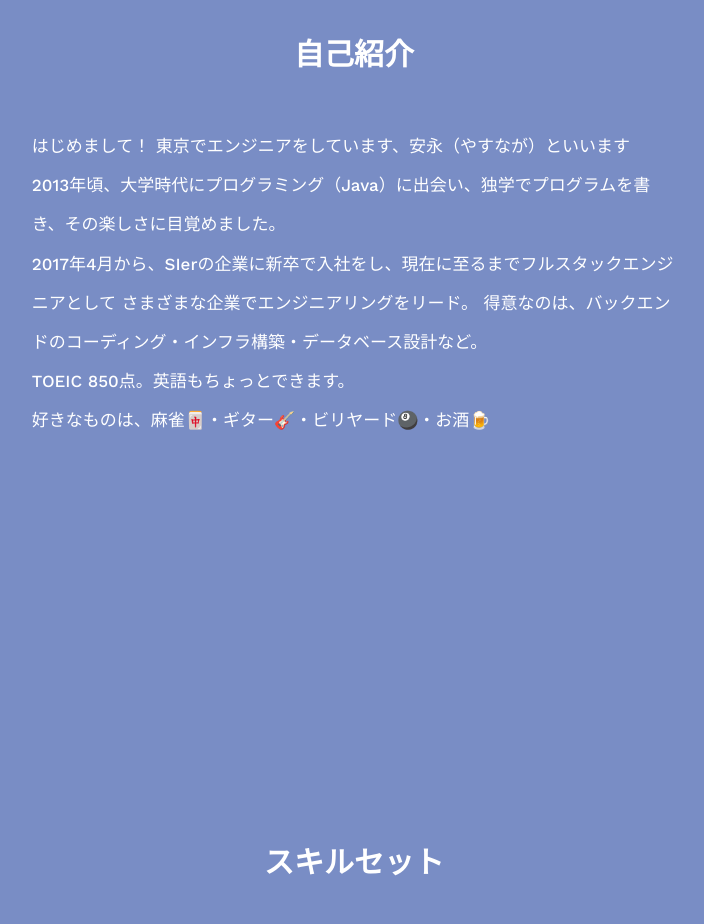
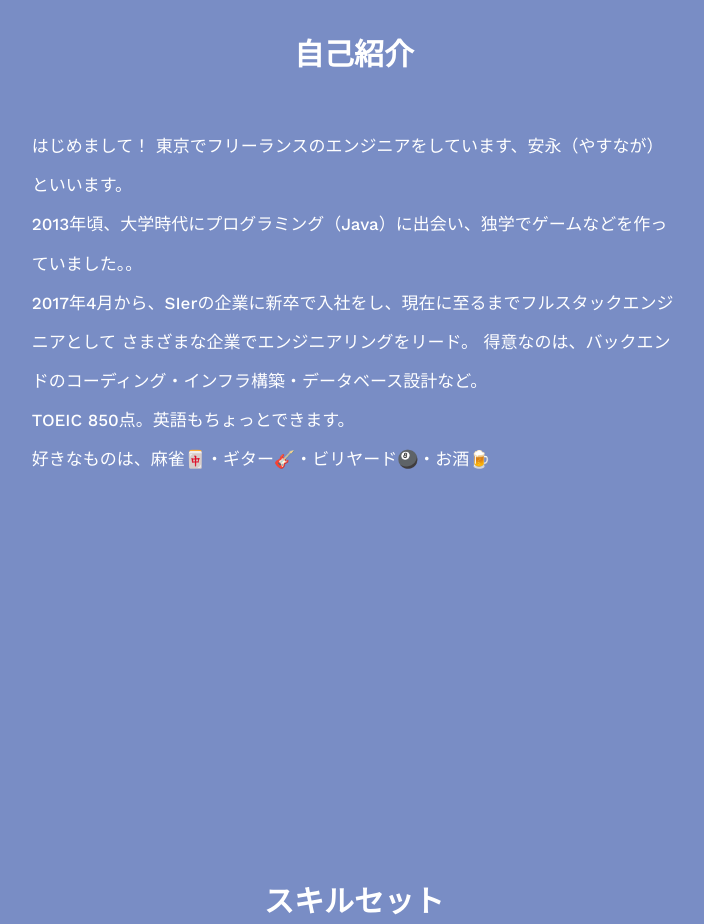
Before and after one commit to yasunaga-shuto/portfolio, a Next.js app: page / in a window 1280 px wide. Shown: the part 1060-1984 px from the top of the page, without its empty margins (286-990 px from the left). Built offline with nearby package versions, Linux system fonts and the light colour scheme.

Commit message:
紹介文変更

```diff
--- a/locales/en.ts
+++ b/locales/en.ts
@@ -8,7 +8,7 @@ export default {
   INTRODUCTION_TEXT: "Introduction",
   INTRODUCTION: `Hi!
     My name is Yasunaga working as engineer in Tokyo.<br />
-    When I was in university in 2013, I first experienced programming(Java) in class and I thought it was fun.
+    When I was in university in 2013, I first learned programming(Java) in class and created some games.
     In April 2017, I started working as full stack engineer and continue working until now,
     leading engineering in some companies.
     I can code frontend, backend and infrastructure. I'm good at writing backend, designing database structure and so on.<br />
--- a/locales/ja.ts
+++ b/locales/ja.ts
@@ -7,8 +7,8 @@ export default {
   CATCH2: "もっと便利で楽しい世界へ",
   INTRODUCTION_TEXT: "自己紹介",
   INTRODUCTION: `はじめまして！
-    東京でエンジニアをしています、安永（やすなが）といいます<br />
-    2013年頃、大学時代にプログラミング（Java）に出会い、独学でプログラムを書き、その楽しさに目覚めました。<br />
+    東京でフリーランスのエンジニアをしています、安永（やすなが）といいます。<br />
+    2013年頃、大学時代にプログラミング（Java）に出会い、独学でゲームなどを作っていました。。<br />
     2017年4月から、SIerの企業に新卒で入社をし、現在に至るまでフルスタックエンジニアとして
     さまざまな企業でエンジニアリングをリード。
     得意なのは、バックエンドのコーディング・インフラ構築・データベース設計など。<br />
```
